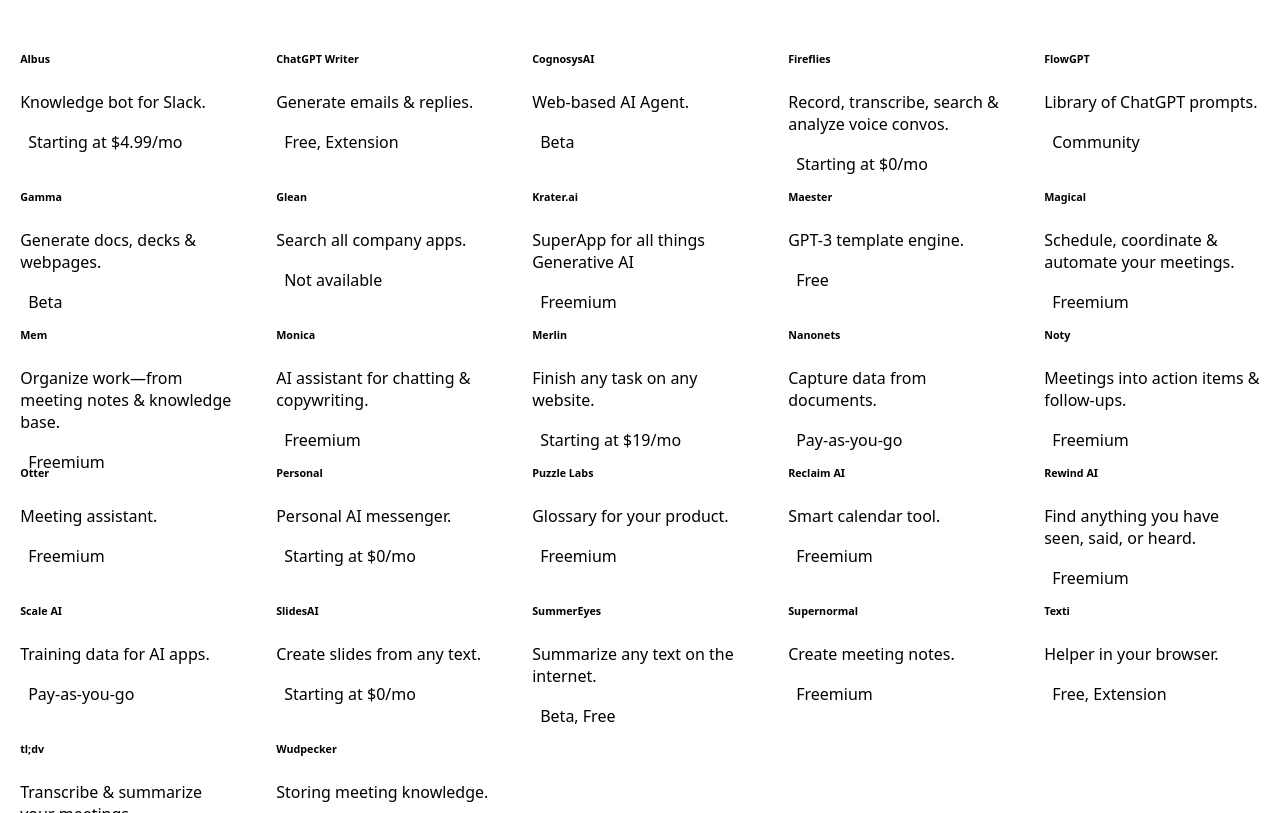
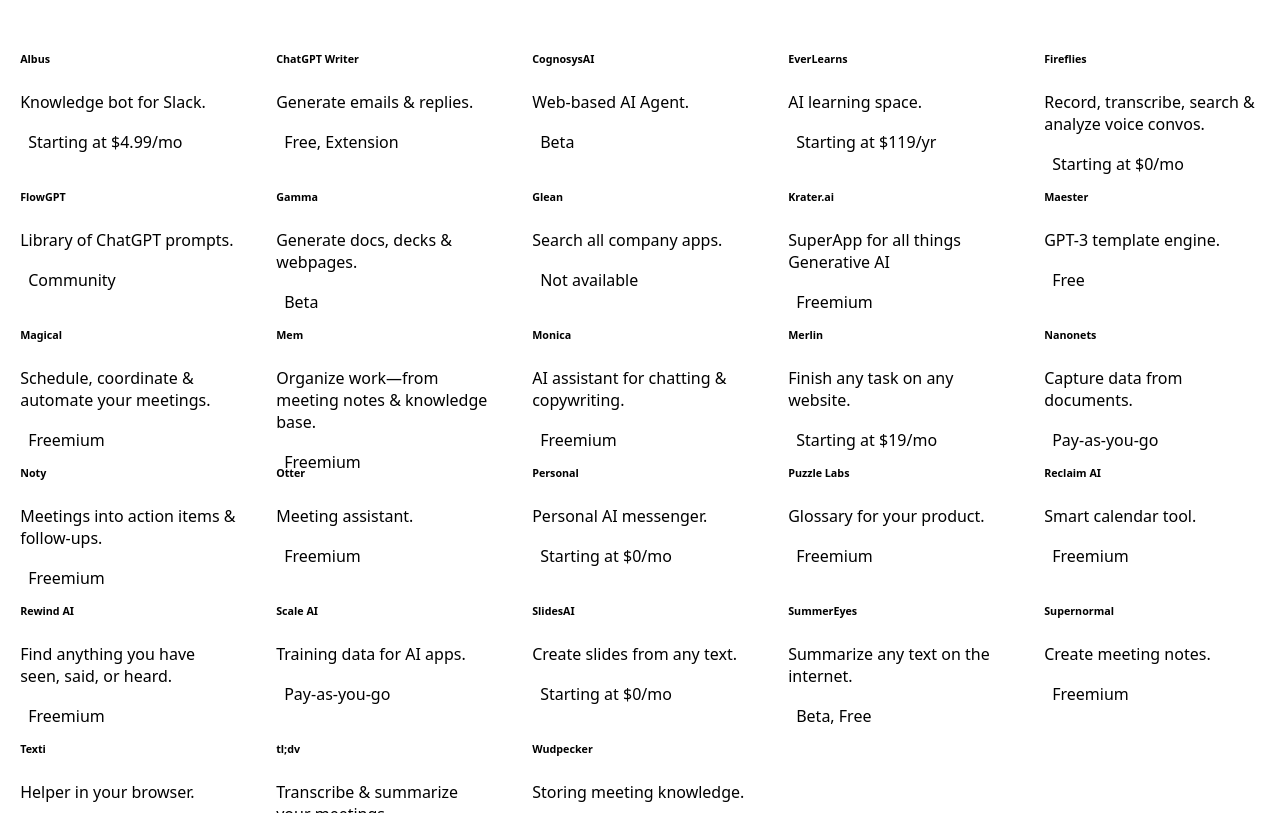
Before and after one commit to NewDesignFile/template-directory, an Astro site: page / in a window 1280 px wide. Shown: the part 3531-4344 px from the top of the page. Built offline with nearby package versions, Linux system fonts and the light colour scheme; Astro itself is replaced by a stand-in of ours.

Commit message:
added EverLearns

```diff
--- a/src/pages/index.astro
+++ b/src/pages/index.astro
@@ -682,6 +682,12 @@ import "@new-ui/spacings";
 					tag="Beta"
 				/>
 				<Card
+					href="https://everlearns.com/?ref=riseofmachine"
+					title="EverLearns"
+					body="AI learning space."
+					tag="Starting at $119/yr"
+				/>
+				<Card
 					href="https://fireflies.ai/?ref=riseofmachine"
 					title="Fireflies"
 					body="Record, transcribe, search & analyze voice convos."
```
